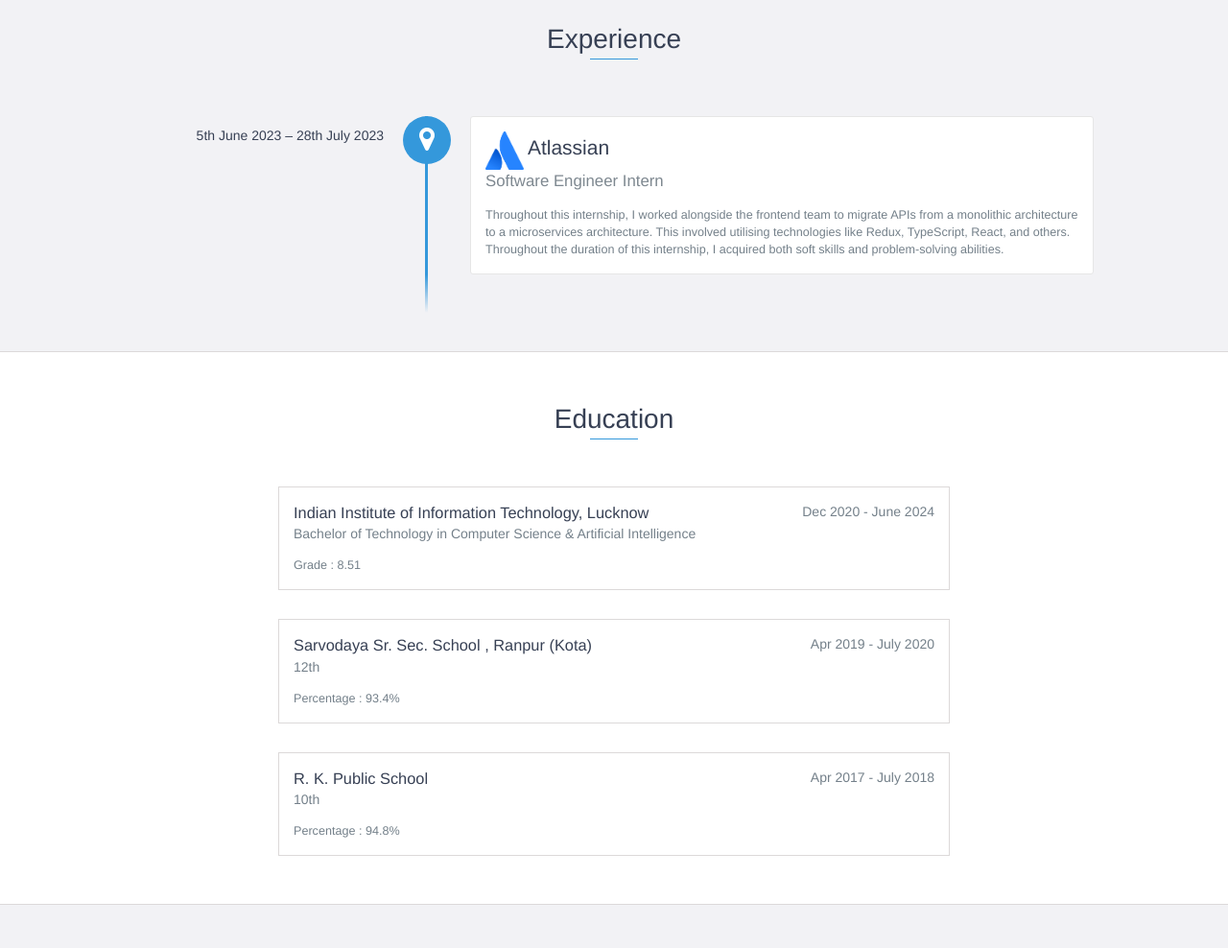
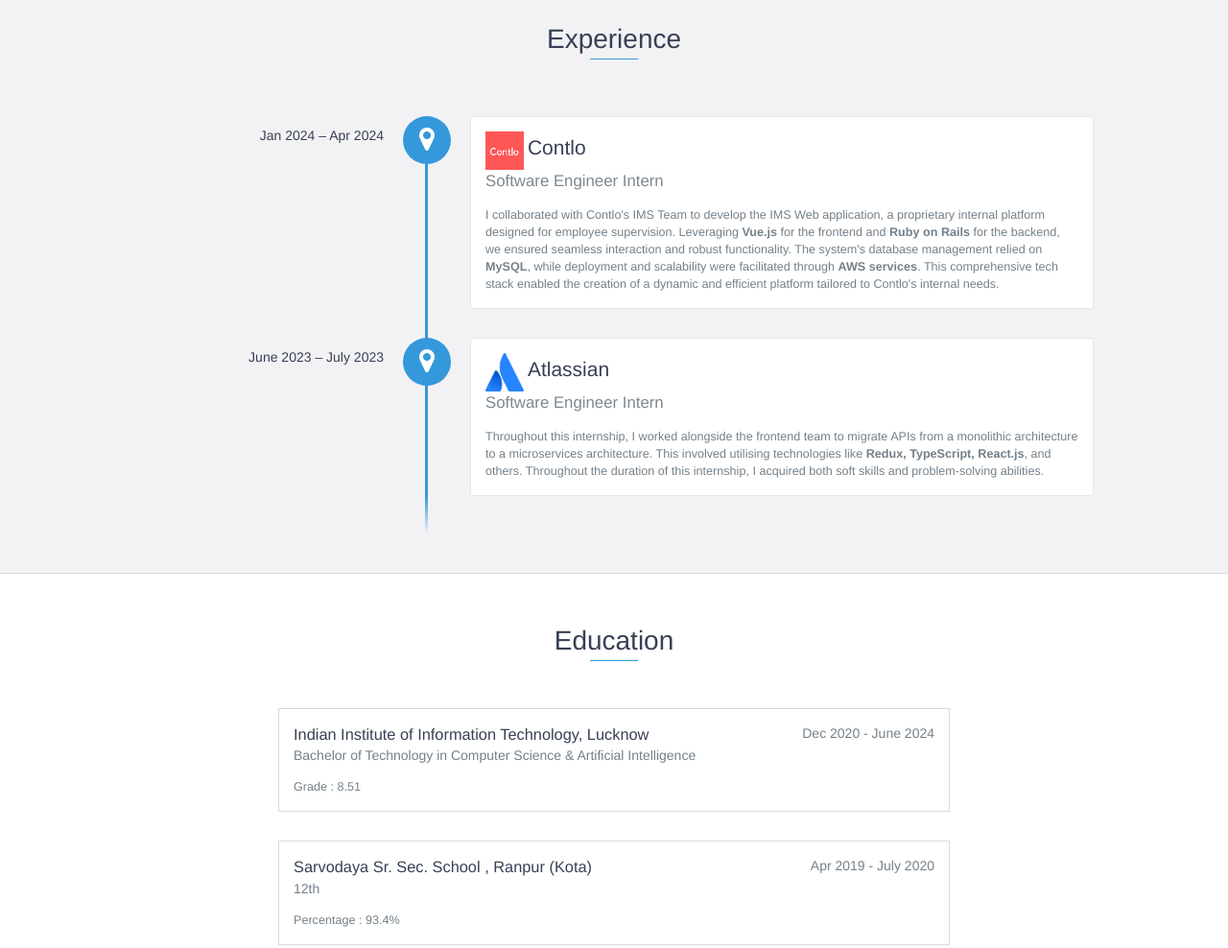
Before and after one commit to tushmahe/Portfolio, a website: page index.html in a window 1280 px wide. Shown: the part 1140-2128 px from the top of the page at 96% size. Drawn offline with nearby package versions, Linux system fonts and the light colour scheme.

Commit message:
updated portfolio

```diff
--- a/index.html
+++ b/index.html
@@ -74,7 +74,7 @@
                 </div>
                 <div class="col-md-8">
                     <p>
-                        Hello, I'm a final year B.Tech student at IIITL, majoring in Computer Science and Artificial Intelligence (CSAI). I am passionate about web development. I have worked on several technologies such as HTML, CSS, JavaScript, ReactJs, NodeJs, Redux, etc. Eager to start on a career in web development, I am dedicated to learning and mastering the latest technologies.
+                        Hello, I'm a final year B.Tech student at IIITL, majoring in Computer Science and Artificial Intelligence (CSAI). I am passionate about web development. I have worked on several technologies such as HTML, CSS, JavaScript, ReactJs, NodeJs, VueJs, Ruby on Rails, Redux, etc. Eager to start on a career in web development, I am dedicated to learning and mastering the latest technologies.
 
 <br>Apart from this, I also enjoy coding in C++. My coding skills allow me to solve complex problems and approach challenges with precision.
 
@@ -89,12 +89,20 @@
     <div id="experience" class="background-alt">
         <h2 class="heading">Experience</h2>
         <div id="experience-timeline">
-            <div data-date="5th June 2023 – 28th July 2023">
+            <div data-date="Jan 2024 – Apr 2024">
+                <img src="images/Contlo_logo.png">
+                <h3>Contlo</h3>
+                <h4>Software Engineer Intern</h4>
+                <p>
+                    I collaborated with Contlo's IMS Team to develop the IMS Web application, a proprietary internal platform designed for employee supervision. Leveraging <b>Vue.js</b> for the frontend and <b>Ruby on Rails</b> for the backend, we ensured seamless interaction and robust functionality. The system's database management relied on <b>MySQL</b>, while deployment and scalability were facilitated through <b>AWS services</b>. This comprehensive tech stack enabled the creation of a dynamic and efficient platform tailored to Contlo's internal needs.
+                </p>
+            </div>
+            <div data-date="June 2023 – July 2023">
                 <img src="images/Atlassian_logo.png">
                 <h3>Atlassian</h3>
                 <h4>Software Engineer Intern</h4>
                 <p>
-                    Throughout this internship, I worked alongside the frontend team to migrate APIs from a monolithic architecture to a microservices architecture. This involved utilising technologies like Redux, TypeScript, React, and others.   Throughout the duration of this internship, I acquired both soft skills and problem-solving abilities.
+                    Throughout this internship, I worked alongside the frontend team to migrate APIs from a monolithic architecture to a microservices architecture. This involved utilising technologies like <b>Redux, TypeScript, React.js</b>, and others.   Throughout the duration of this internship, I acquired both soft skills and problem-solving abilities.
                 </p>
             </div>
         </div>
@@ -233,12 +241,18 @@
                 <li>HTML/CSS</li>
                 <li>JavaScript</li>
                 <li>Node.js</li>
-                <li>React</li>
+                <li>React.js</li>
                 <li>Express.js</li>
+                <li>Vue.js</li>
+                <li>Ruby on Rails</li>
                 <li>MongoDB</li>
+                <li>MySQL</li>
                 <li>Bootstrap</li>
+                <li>TailwindCSS</li>
                 <li>JQuery</li>
                 <li>Redux</li>
+                <li>AWS</li>
+                <li>Machine Learning</li>
             </ul>
             <br><h4 class="heading">Tools</h2>
                 <ul>
```
Also changed, not shown: images/Contlo_logo.png (added), 1 other file.
